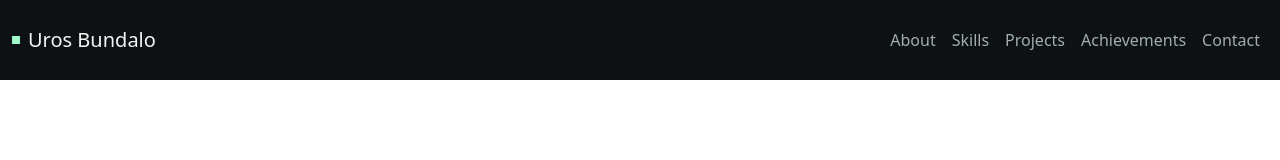
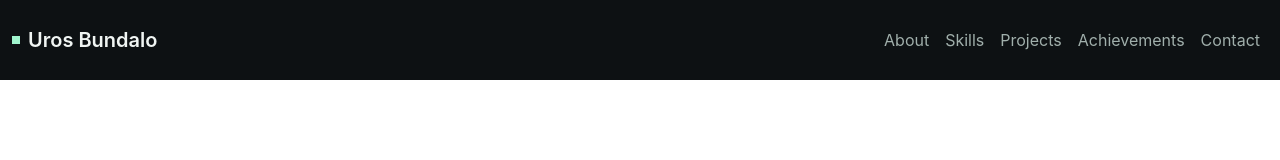
Before and after one commit to uros703/Portfolio, a plain HTML site: page index.html in a window 1280 px wide. Drawn offline with nearby package versions, Linux system fonts and the light colour scheme.

Commit message:
add primary font family

```diff
--- a/index.html
+++ b/index.html
@@ -11,7 +11,7 @@
     <div class="container-fluid p-0">
         <nav class="navbar navbar-expand-lg bg-dark navbar-dark">
           <div class="container-fluid">
-            <a class="navbar-brand d-flex align-items-center" href="#">
+            <a class="navbar-brand d-flex align-items-center fw-semibold" href="#">
               <span class="bg-success d-inline-block me-2" style="width:8px; height:8px;"></span>Uros Bundalo
             </a>
             <button class="navbar-toggler" type="button" data-bs-toggle="collapse" data-bs-target="#mojMeni">
--- a/styles.css
+++ b/styles.css
@@ -8,6 +8,7 @@
     --bs-dark-rgb: 13,17,19;
     --bs-success: var(--success);
     --bs-success-rgb: 160, 245, 206;
+    --bs-body-font-family: 'Inter', sans-serif;
 }
 
 .navbar{
```
